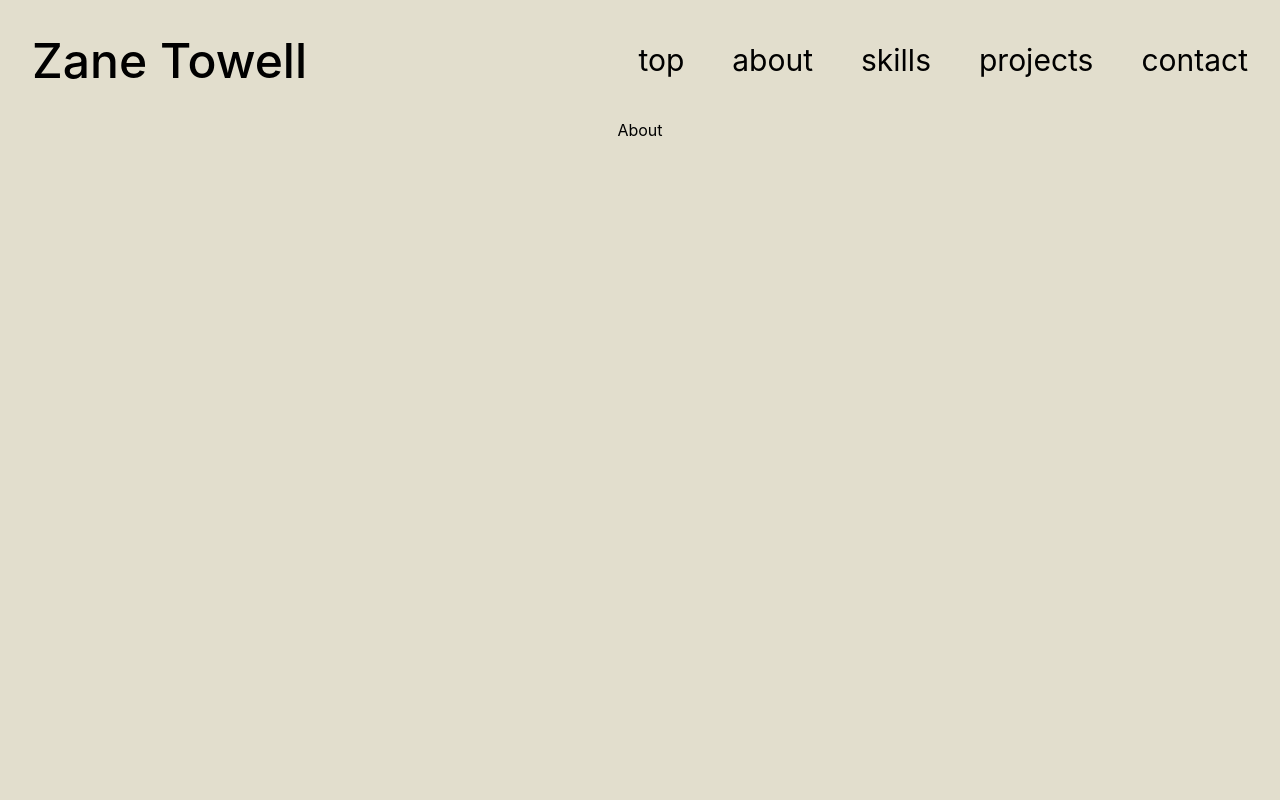
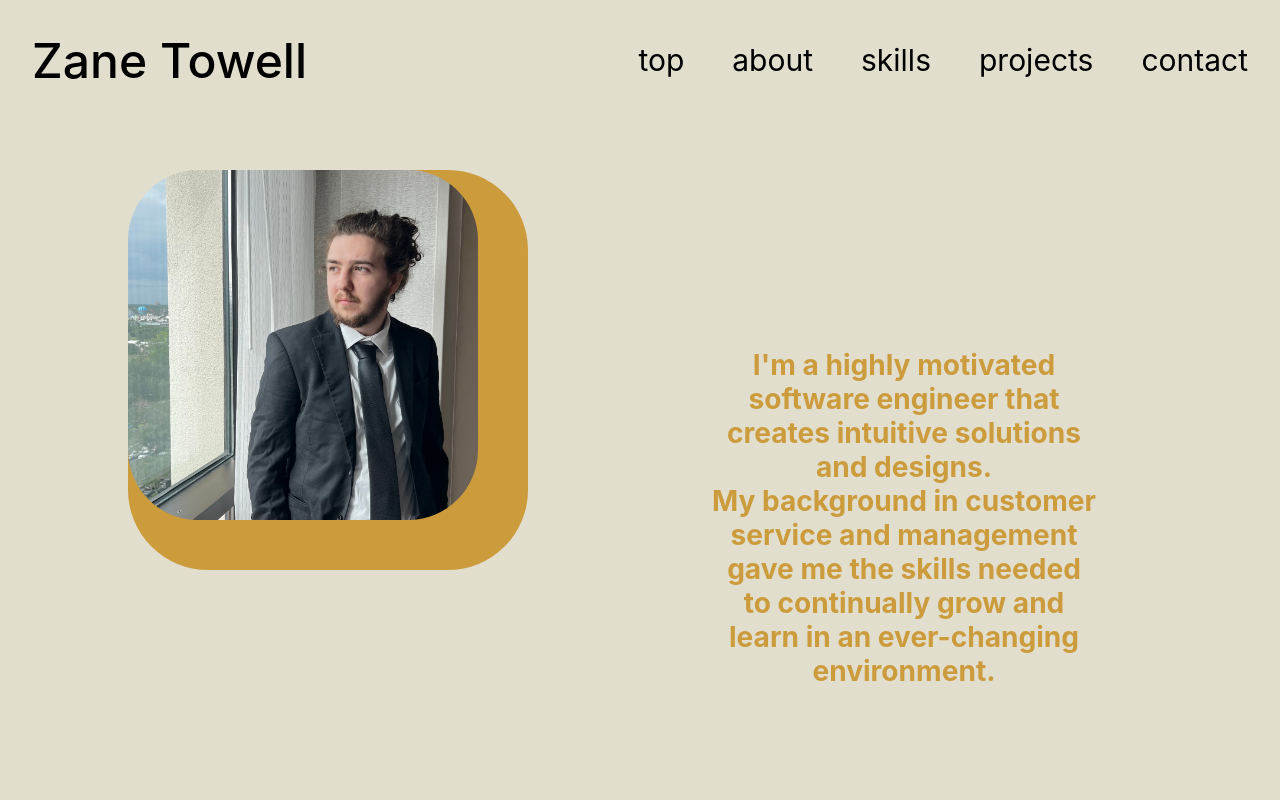
Before and after one commit to zanetowell/Zane-Towell-Portfolio, a React (Create React App) app: page / in a window 1280 px wide. Shown: the top 800 px of the page. Built offline with nearby package versions, Linux system fonts and the light colour scheme.

Commit message:
adds content to About and styles it

```diff
--- a/src/App.js
+++ b/src/App.js
@@ -6,6 +6,7 @@ import Projects from './components/Projects'
 import Skills from './components/Skills'
 import './App.css';
 import './styles/styles.css'
+
 
 
 function App() {
--- a/src/components/About.jsx
+++ b/src/components/About.jsx
@@ -1,8 +1,21 @@
 import React from 'react'
+import profilePicture from '../images/pfp.jpeg'
+
+
 
 const About = () => {
   return (
-    <div className='about'>About</div>
+    <div className='about'>
+      <aside className='about-pic-container'>
+        <img src={profilePicture} alt='' className='about-pic' height='350px'/>
+      </aside>
+      <article className='about-blurb'>
+        <h3>I'm a highly motivated software engineer that creates intuitive solutions and designs.
+          <br />
+            My background in customer service and management gave me the skills needed to continually
+            grow and learn in an ever-changing environment.</h3>
+      </article>
+    </div>
   )
 }
 
--- a/src/styles/styles.css
+++ b/src/styles/styles.css
@@ -13,6 +13,7 @@
     justify-content: space-between;
     align-items: center;
     padding: 0 2rem;
+    padding-bottom: 50px;
 }
 
 .nav-name {
@@ -33,9 +34,30 @@
 
 /* About Styles */
 .about {
-    /* background-color: rgb(204, 155, 60); */
     background-color: rgb(226, 222, 205);
-    height: 100vh;
+    height: 80vh;
+    display: flex;
+}
+
+.about-pic-container {
+    background-color: rgb(204, 155, 60);
+    height: 400px;
+    width: 400px;
+    border-radius: 20%;
+    margin-left: 10vw;
+}
+
+.about-pic {
+    border-radius: 20%;
+    position: relative;
+    float: left;
+}
+
+.about-blurb {
+    margin: 150px auto;
+    width: 30vw;
+    font-size: x-large;
+    color: rgb(204, 155, 60);
 }
 
 /* Skills Styles */
@@ -44,12 +66,14 @@
     height: 100vh;
 }
 
+
 /* Projects Styles */
 .projects {
     background-color: rgb(12, 31, 58);
     height: 100vh;
 }
 
+
 /* Contact Styles */
 .contact {
     background-color: rgb(153, 57, 39);
```
Also changed, not shown: src/images/pfp.jpeg (added).
